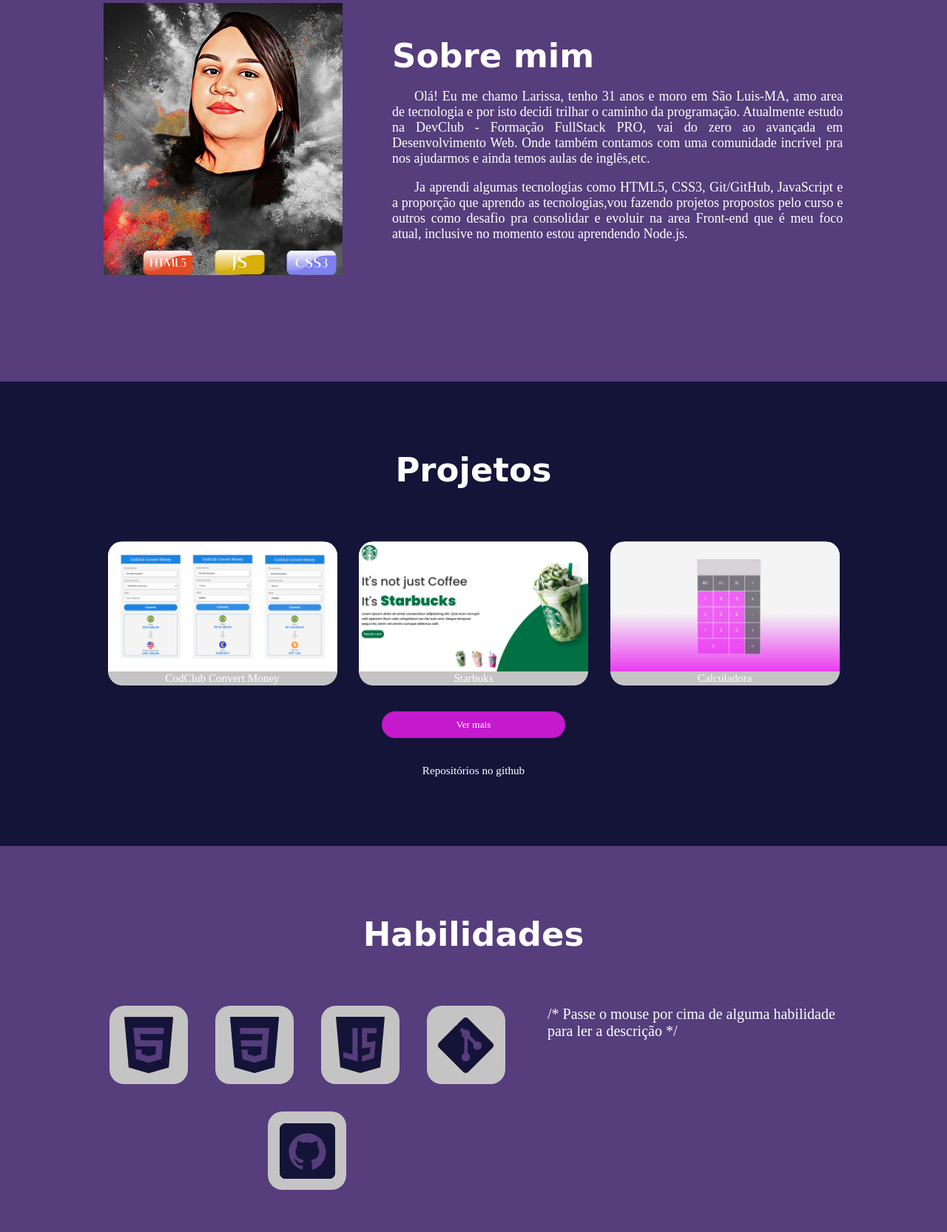
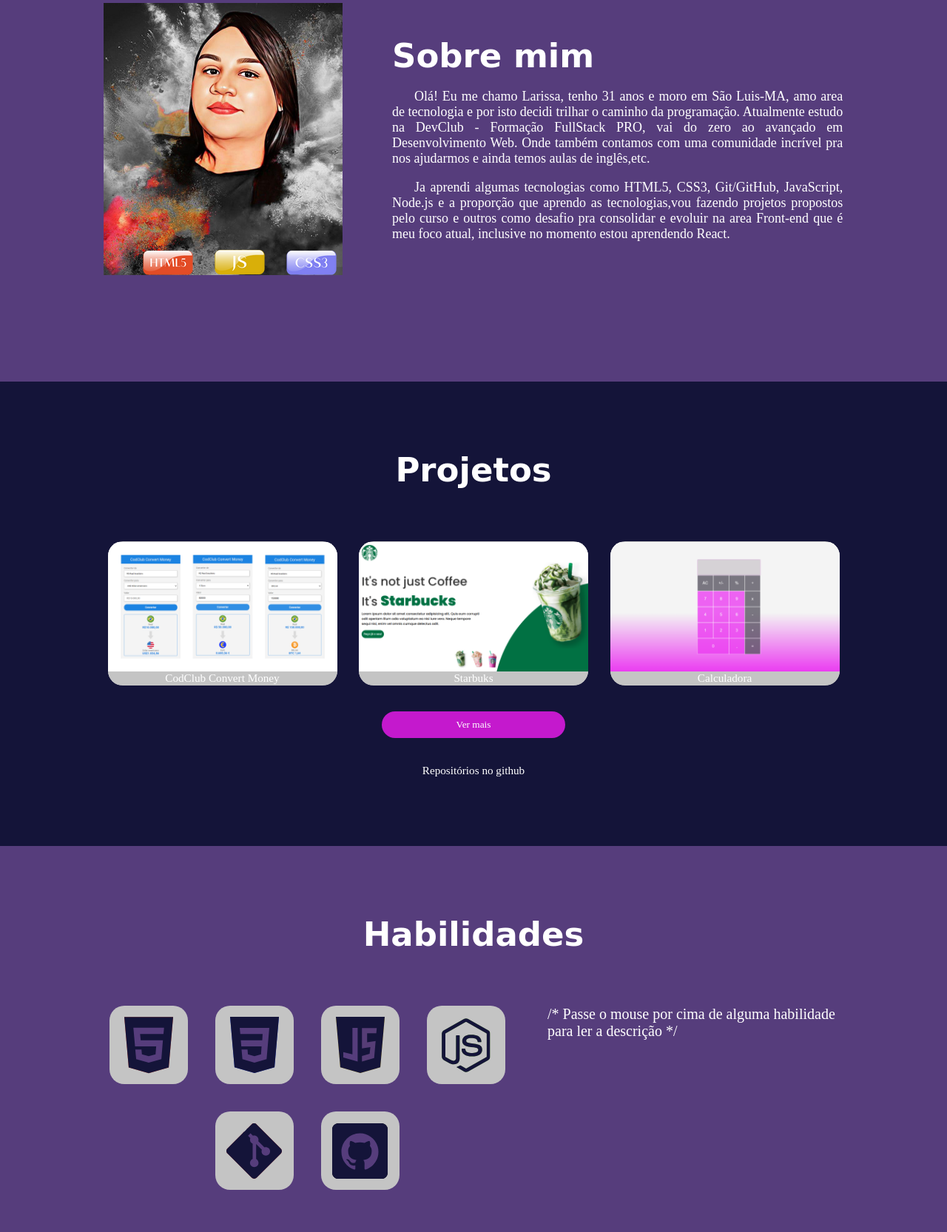
Before and after one commit to larissasn/Portfolio, a plain HTML site: page index.html in a window 1280 px wide. Shown: the part 940-2606 px from the top of the page at 74% size. Drawn offline with nearby package versions, Linux system fonts and the light colour scheme; a web font is replaced by a local one.

Commit message:
Adionando habilidade Node

```diff
--- a/ativos/css/habilidades.css
+++ b/ativos/css/habilidades.css
@@ -114,6 +114,10 @@
     background-image: url(../img/js2.svg);
 }
 
+.skill8 {
+    background-image: url(../img/node2.svg);
+}
+
 .skill9 {
     background-image: url(../img/git2.svg);
 }
--- a/ativos/js/habilidades.js
+++ b/ativos/js/habilidades.js
@@ -4,6 +4,7 @@ const sobreSkill = [
                     '<p>HTML</p> <br> <p>É uma linguagem de marcação utilizada na construção de páginas na Web.</p> <br>',
                     '<p>CSS</p> <br> <p>É um mecanismo para adicionar estilo a um documento web.</p> <br>',
                     '<p>JavaScript</p> <br> <p>É uma linguagem de programação. Juntamente com HTML e CSS, é uma das três principais tecnologias da web.</p> <br>',
+                    '<p>Node.js</p> <br> <p> Um software que permite rodar aplicações JavaScript do lado do servidor. </p> <br>',
                     '<p>Git</p> <br> <p>É um sistema de controle de versões distribuído, usado principalmente no desenvolvimento de software.</p> <br>',
                     '<p>Github</p> <br> <p>É uma plataforma de hospedagem de código-fonte e arquivos com controle de versão usando o Git. </p> <br>'
 ]
@@ -13,6 +14,7 @@ const dataInicio = [
                     (new Date(2022, 7, 13)).getTime(), // 2
                     (new Date(2022, 5, 1)).getTime(), // 3
                     (new Date(2022, 5, 15)).getTime(), // 4
+                    (new Date(2023, 01, 01)).getTime(), // 5
                     ]
 const dataHoje = (new Date()).getTime();
 
--- a/index.html
+++ b/index.html
@@ -128,11 +128,11 @@
               <h2>Sobre mim</h2>
               <br />
               <p>
-                Olá! Eu me chamo Larissa, tenho 31 anos e moro em São Luis-MA, amo area de tecnologia e por isto decidi trilhar o caminho da programação. Atualmente estudo na DevClub - Formação FullStack PRO, vai do zero ao avançada em Desenvolvimento Web. Onde também contamos com uma comunidade incrível pra nos ajudarmos e ainda temos aulas de inglês,etc.
+                Olá! Eu me chamo Larissa, tenho 31 anos e moro em São Luis-MA, amo area de tecnologia e por isto decidi trilhar o caminho da programação. Atualmente estudo na DevClub - Formação FullStack PRO, vai do zero ao avançado em Desenvolvimento Web. Onde também contamos com uma comunidade incrível pra nos ajudarmos e ainda temos aulas de inglês,etc.
               </p>
                 <br />
                 <p>
-                Ja aprendi algumas tecnologias como HTML5, CSS3, Git/GitHub, JavaScript e a proporção que aprendo as tecnologias,vou fazendo projetos propostos pelo curso e outros como desafio pra consolidar e evoluir na area Front-end que é meu foco atual, inclusive no momento estou aprendendo Node.js.
+                Ja aprendi algumas tecnologias como HTML5, CSS3, Git/GitHub, JavaScript, Node.js e a proporção que aprendo as tecnologias,vou fazendo projetos propostos pelo curso e outros como desafio pra consolidar e evoluir na area Front-end que é meu foco atual, inclusive no momento estou aprendendo React.
               </p>
             </div>
           </div>
@@ -230,6 +230,14 @@
                     alt="react-icon"
                   />
                 </div>-->
+                <div class="skill-box skill8 node-skill">
+                  <img
+                    class="icones-habilidades"
+                    src="./ativos/img/node.svg"
+                    alt="node-icon"
+                  />
+                </div>
+
                 <div class="skill-box skill9 git-skill">
                   <img
                     class="icones-habilidades"
```
Also changed, not shown: ativos/img/node.svg (added), ativos/img/node2.svg (added).
